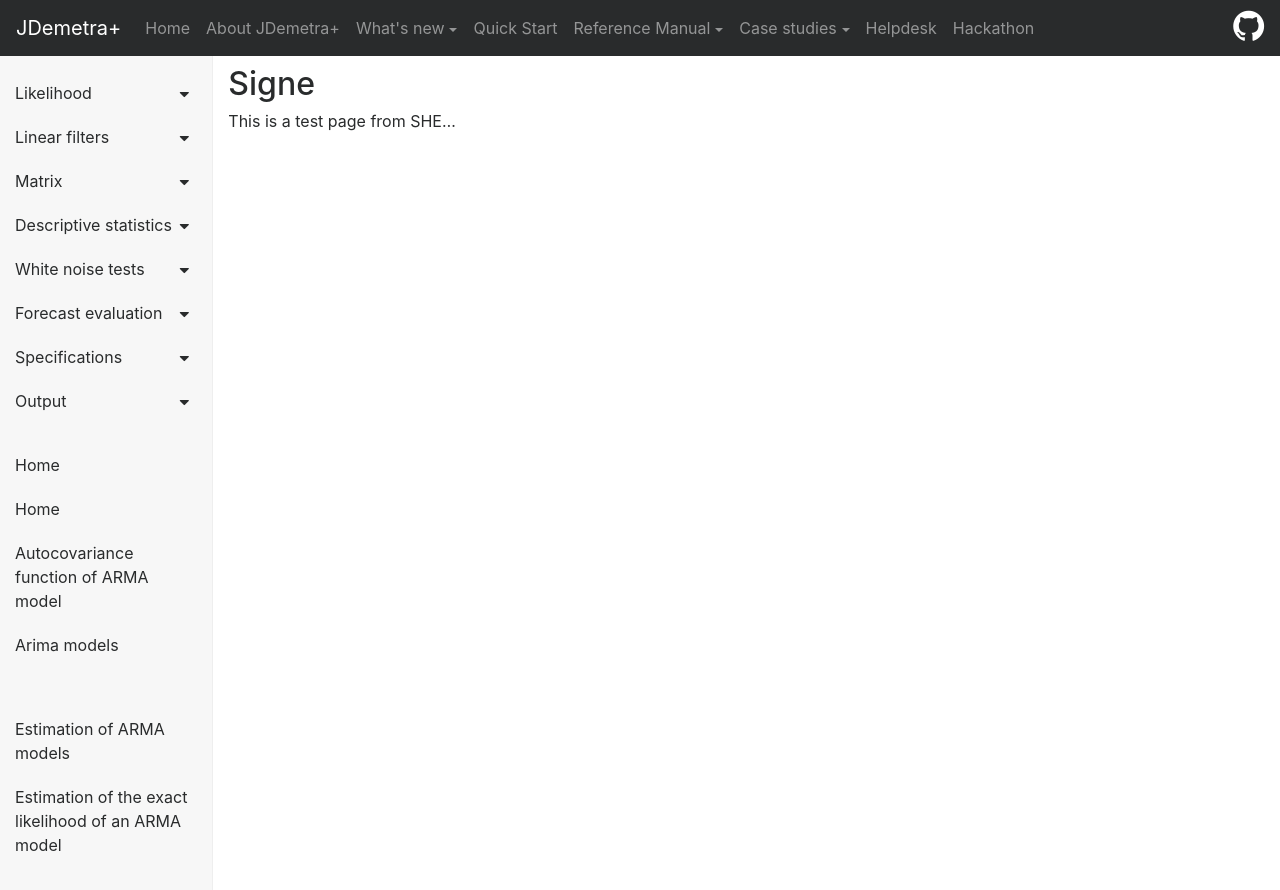
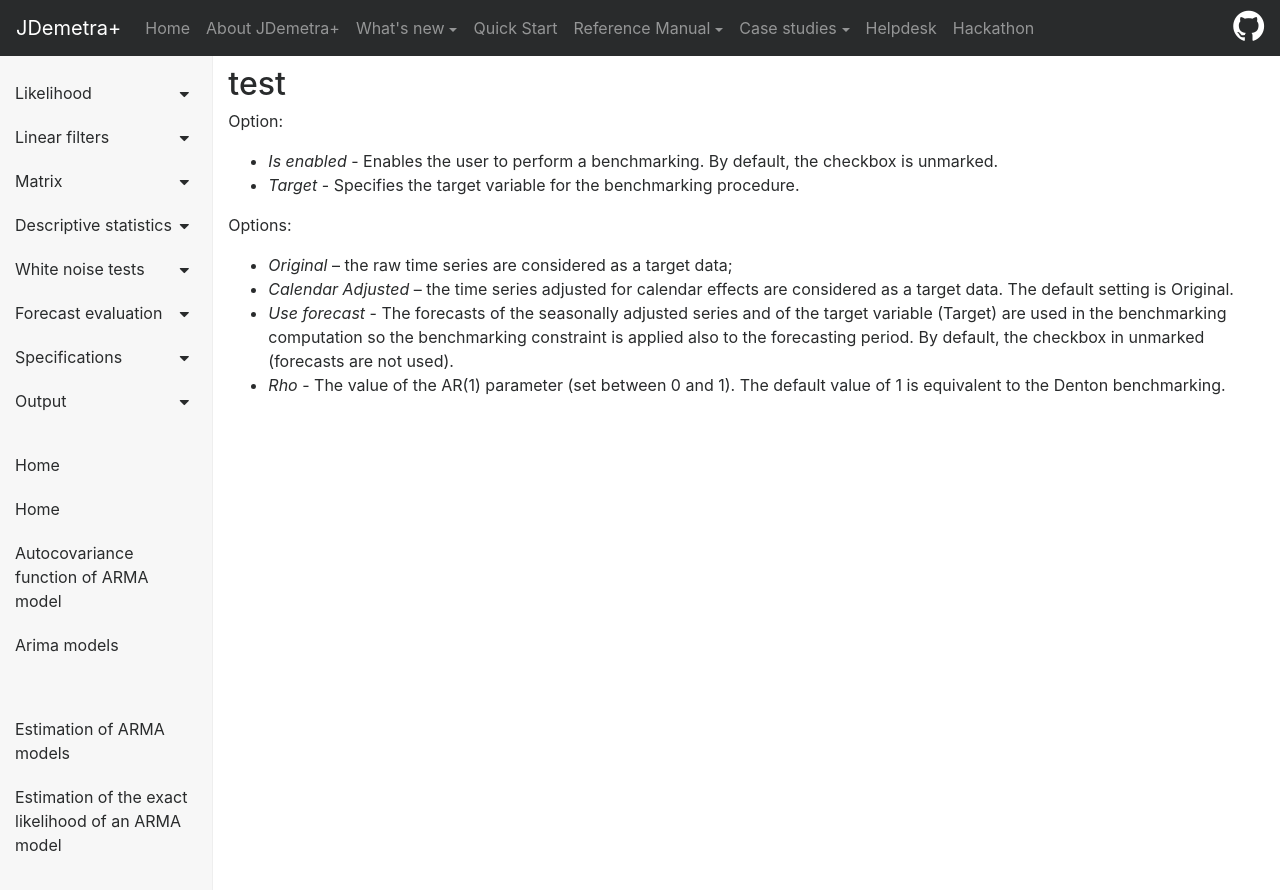
Before and after one commit to SylwiaGrudkowska/JDemetra-documentation, a Jekyll site: the page built from pages/Hackathon/Signe.md, in a window 1280 px wide. Shown: the top 890 px of the page. Built offline with Jekyll 4.4.1, drawn with Linux system fonts in a browser that asks for light colours; nearby versions of some CDN libraries; our own code applies the rules of GitHub Pages for plain Markdown files.

Commit message:
Trying again

```diff
--- a/pages/Hackathon/Signe.md
+++ b/pages/Hackathon/Signe.md
@@ -1,7 +1,19 @@
 ---
 layout: left-menu
-title: Signe
+title: test
 order: 1
 ---
 
-This is a test page from SHE...
+
+Option:
+
+- *Is enabled* -  Enables the user to perform a benchmarking. By default, the checkbox is unmarked.
+- *Target* - Specifies the target variable for the benchmarking procedure.
+
+Options:
+
+- *Original* – the raw time series are considered as a target data;
+- *Calendar Adjusted* – the time series adjusted for calendar effects are considered as a target data.
+The default setting is Original.
+- *Use forecast* - The forecasts of the seasonally adjusted series and of the target variable (Target) are used in the benchmarking computation so the benchmarking constraint is applied also to the forecasting period. By default, the checkbox in unmarked (forecasts are not used).
+- *Rho* - The value of the AR(1) parameter (set between 0 and 1). The default value of 1 is equivalent to the Denton benchmarking.
```
